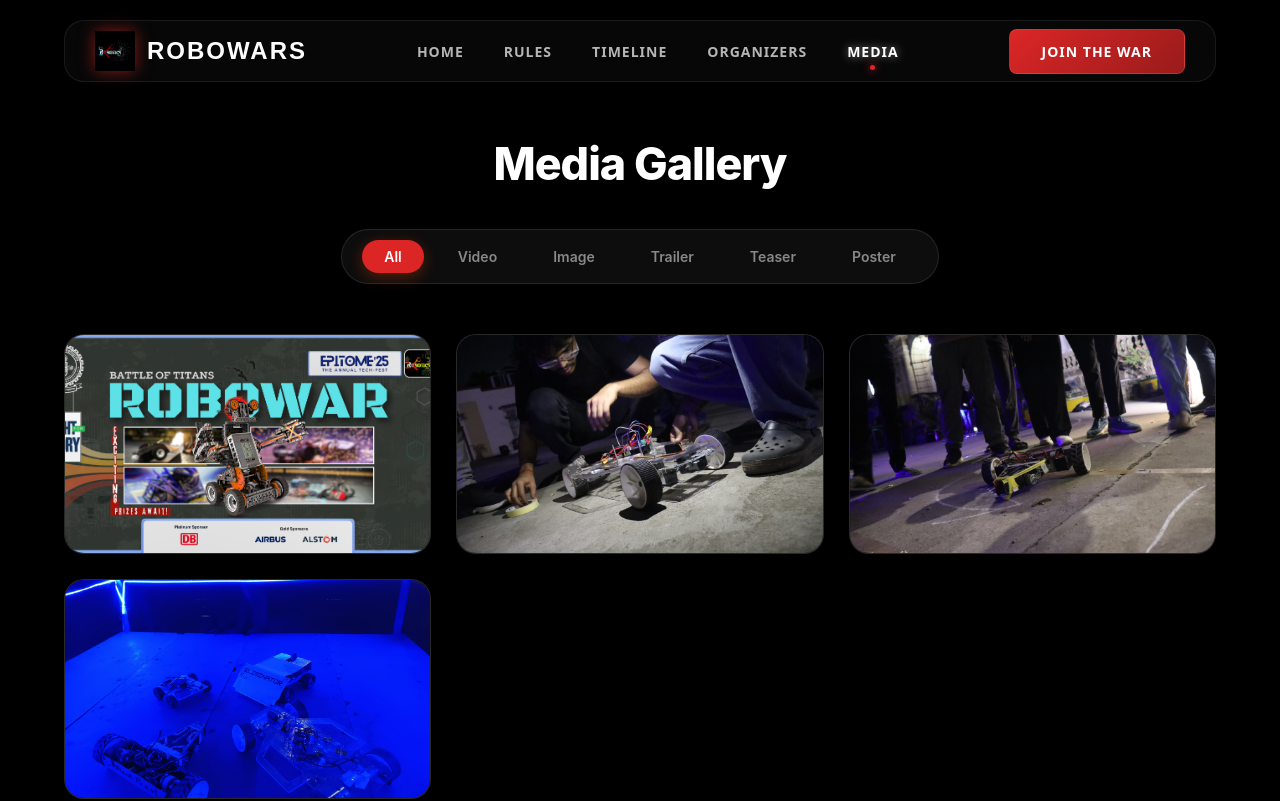
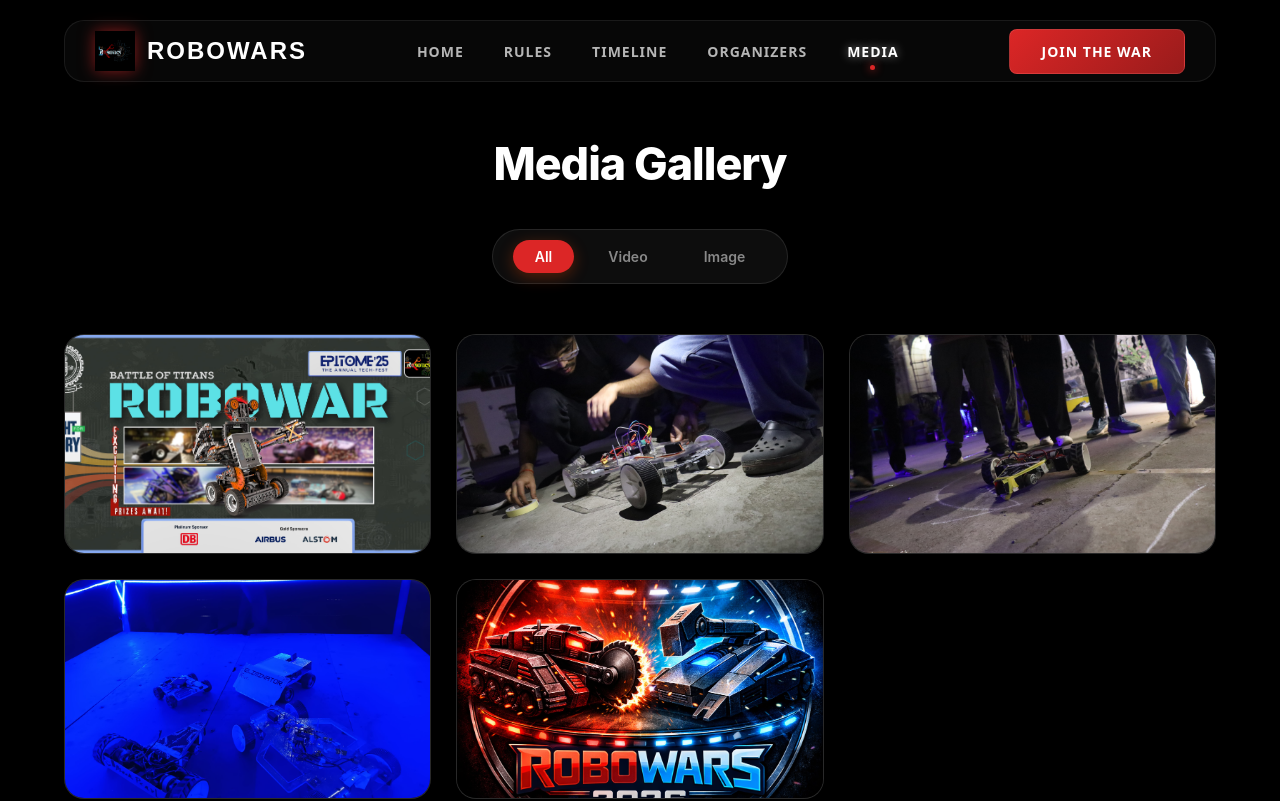
Before and after one commit to shashanksavarkar17/RoboWars-GSV, a React (Vite) app: page /media in a window 1280 px wide. Shown: the top 801 px of the page. Built offline with nearby package versions, Linux system fonts and the light colour scheme.

Commit message:
feat: Add video and thumbnail assets to media data

```diff
--- a/src/pages/Media.jsx
+++ b/src/pages/Media.jsx
@@ -7,7 +7,7 @@
   const [filter, setFilter] = useState("All");
   const [selectedMedia, setSelectedMedia] = useState(null);
 
-  const categories = ["All", "Video", "Image", "Trailer", "Teaser", "Poster"];
+  const categories = ["All", "Video", "Image"];
 
   const filteredMedia =
     filter === "All"
--- a/src/seed.js
+++ b/src/seed.js
@@ -11,6 +11,8 @@
 import Img_02 from "./assets/Img_02.jpeg";
 import Img_03 from "./assets/Img_03.jpeg";
 import Img_04 from "./assets/Img_04.jpeg";
+import Vid_01 from "./assets/RoboWars 2.0 Teaser.mp4";
+import Vid_01_thumb from "./assets/Whatsapp Grp Pic.png";
 
 export const timelineData = [
     {
@@ -267,5 +269,12 @@
         url: Img_04,
         thumb: Img_04
     },
+    {
+        id: 5,
+        type: "Video",
+        title: "Video 01",
+        url: Vid_01,
+        thumb: Vid_01_thumb
+    },
     // Add more items as needed...
 ];
```
Also changed, not shown: src/assets/Whatsapp Grp Pic.png (added), 1 other file (tests, documents, lock files or other folders).
